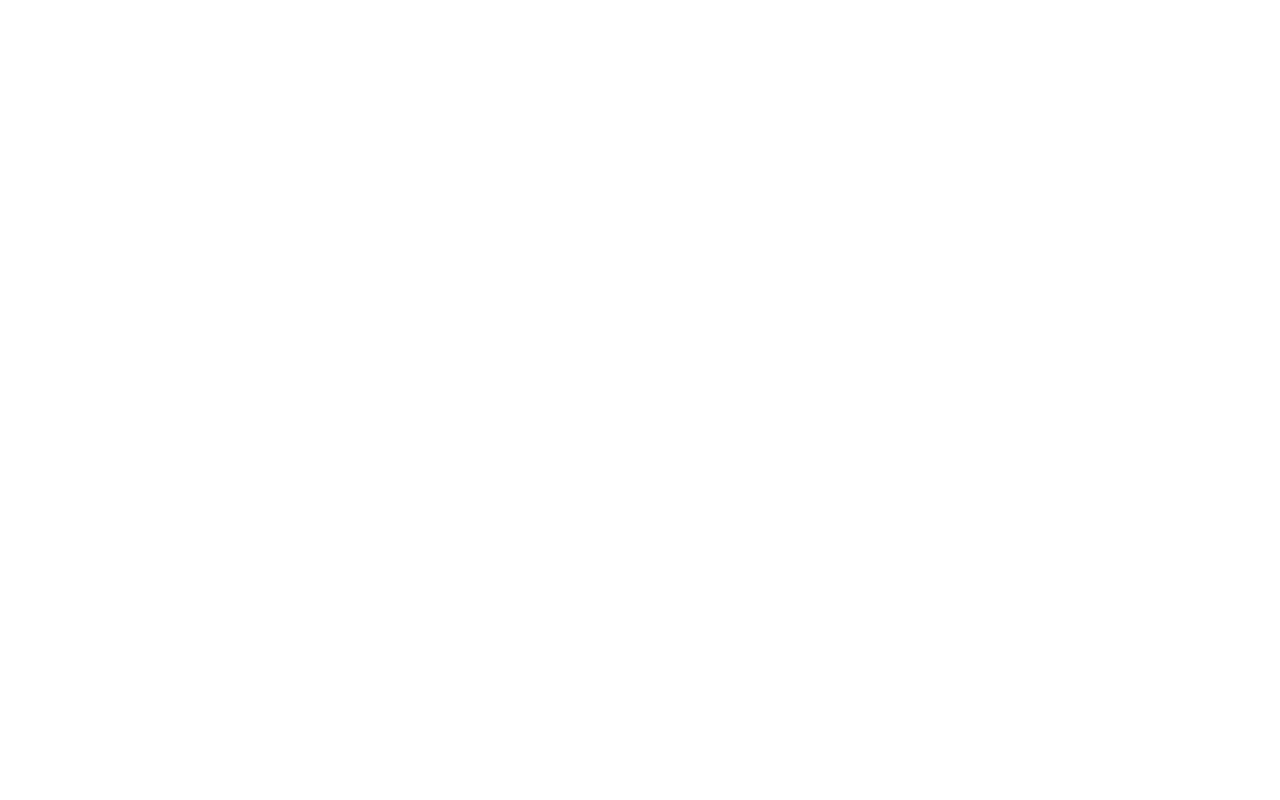
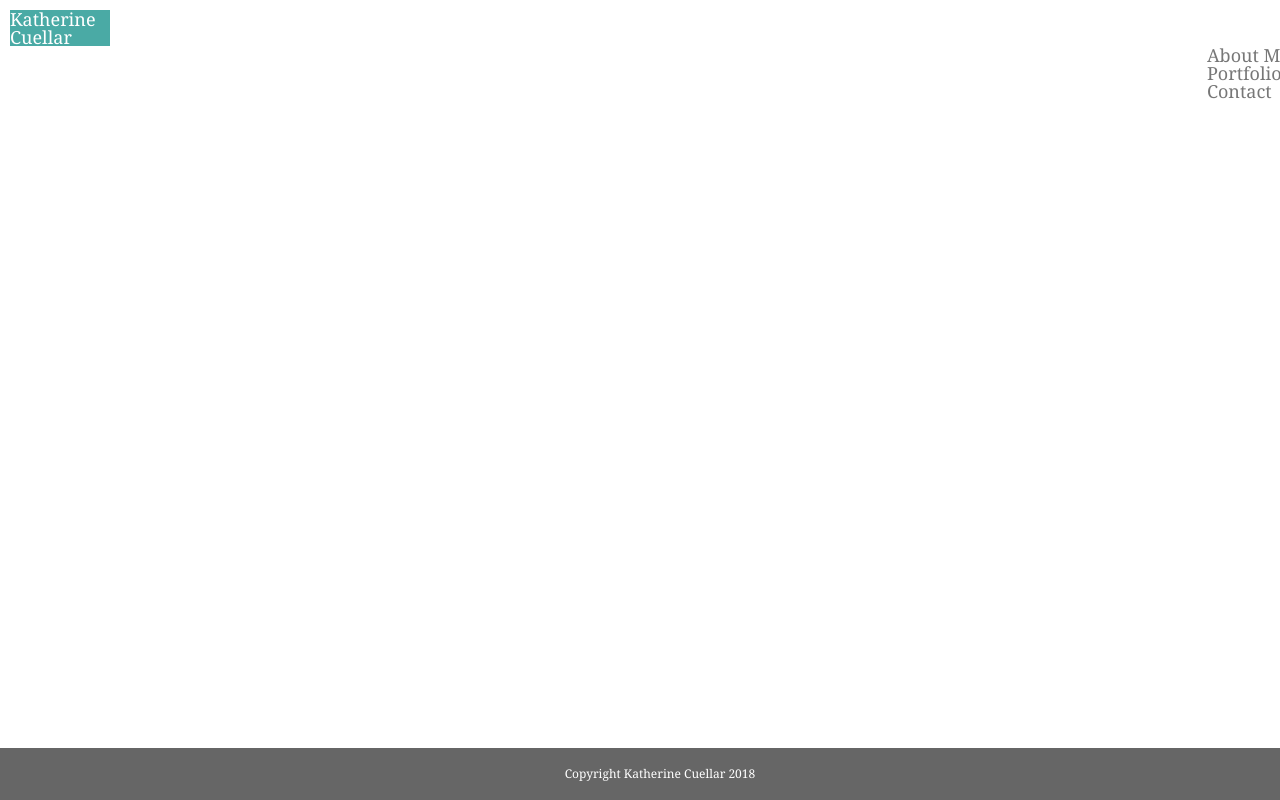
Before and after one commit to k-cuellar/Basic-Portfolio, a plain HTML site: page index.html in a window 1280 px wide. Drawn offline with Linux system fonts and the light colour scheme.

Commit message:
work on footer and header

```diff
--- a/assets/css/style.css
+++ b/assets/css/style.css
@@ -0,0 +1,42 @@
+body {
+    font-family: Georgia, 'Times New Roman', Times, serif;
+    width: 960px;
+    margin: 20px auto;
+    font-size: 18px;
+}
+
+.header {
+    width: 100%;
+    padding: 10px;
+    position: fixed;
+    left: 0;
+    top: 0;
+    overflow: auto;
+    background-color: #ffffff;
+    border-bottom-color: #cccccc;
+}
+
+.headerName {
+    background-color: #4aaaa5;
+    width: 100px;
+    color: #ffffff;
+}
+
+.nav {
+    float: right;
+    color: #777777;
+}
+
+footer {
+    position: fixed;
+    left: 0;
+    bottom: 0;
+    width: 100%;
+    padding: 20px;
+    background-color: #666666;
+    color: #ffffff;
+    text-align: center;
+    border-top-color: #4aaaa5;
+    border-top: 5px;
+    font-size: 12px;
+}
--- a/index.html
+++ b/index.html
@@ -5,10 +5,28 @@
     <meta charset="UTF-8">
     <meta name="viewport" content="width=device-width, initial-scale=1.0">
     <meta http-equiv="X-UA-Compatible" content="ie=edge">
-    <title>Katherine Cuellar - Index</title>
+    <link rel="stylesheet" href="assets/css/reset.css">
+    <link rel="stylesheet" href="assets/css/style.css">
+    <title>Katherine Cuellar - About Me</title>
 </head>
 
 <body>
+    <div class="header">
+        <h1 class="headerName">Katherine Cuellar</h1>
 
+        <ul class="nav">
+            <li>About Me</li>
+            <li>Portfolio</li>
+            <li>Contact</li>
+        </ul>
+    </div>
+
+
+
+
+<footer>
+    <p>Copyright Katherine Cuellar 2018</p>
+</footer>
 </body>
+
 </html>
```
Also changed, not shown: contact.html (+16 -0 lines), portfolio.html (+20 -0 lines), assets/images/dust_scratches.png (added), 2 other files.
